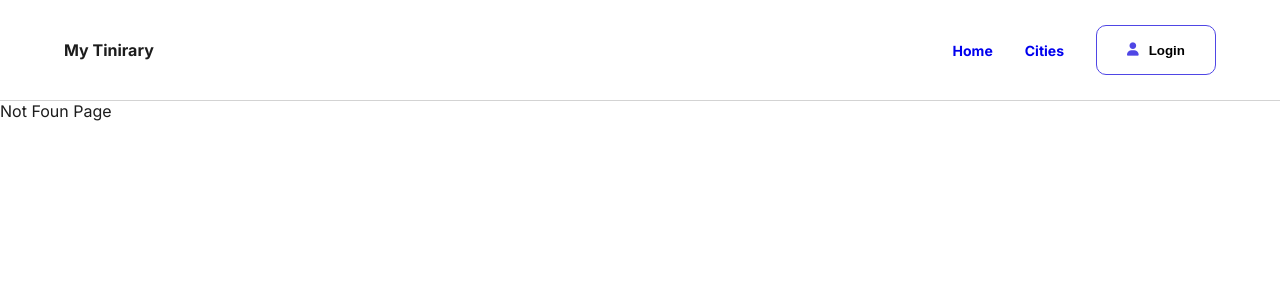
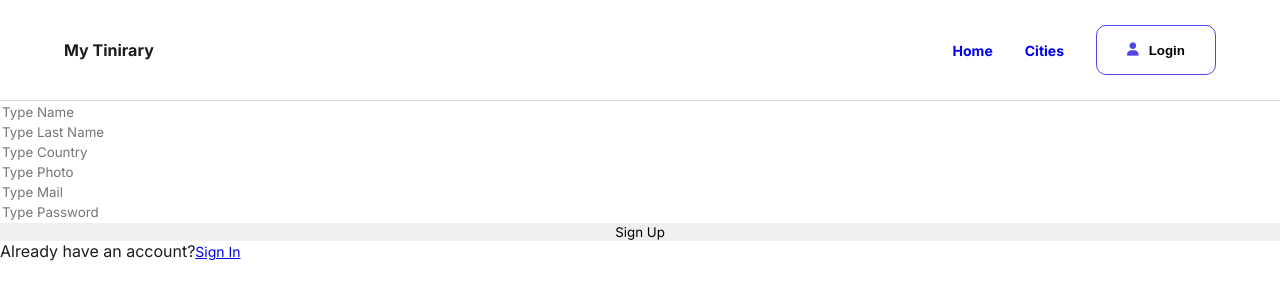
Before and after one commit to PatricioBalardini/mytinerary-balardini, a React (Vite) app: page /auth/signup in a window 1280 px wide. Shown: the top 300 px of the page. Built offline with nearby package versions, Linux system fonts and the light colour scheme.

Commit message:
feat: add forms (#9)

```diff
--- a/src/components/cards/card-cities.scss
+++ b/src/components/cards/card-cities.scss
@@ -1,6 +1,6 @@
 .card-cities {
-  width: 300px;
-  height: 320px;
+  width: 250px;
+  height: 250px;
   display: flex;
   flex-direction: column;
   position: relative;
--- a/src/components/seeker/seeker.scss
+++ b/src/components/seeker/seeker.scss
@@ -1,16 +1,50 @@
 .seeker {
   width: 100%;
-  height: fit-content;
+  height: 50px;
   display: flex;
-  flex-direction: column;
-  justify-content: space-between;
+  flex-wrap: wrap;
+  justify-content: center;
   align-items: center;
-  animation: reveal-input 500ms ease-in-out;
-  gap: 64px;
+
+  &-container {
+    width: 30%;
+    height: 70%;
+    display: flex;
+    border: none;
+    border-radius: 6px;
+    animation: reveal-input 500ms ease-in-out;
+
+    &:hover {
+      background: #d8d5ff;
+      transition: all 300ms ease-in-out;
+      color: #4f46e5;
+    }
+  }
+
+  &-input {
+    width: 100%;
+    border-radius: 6px;
+    //display: flex;
+    //justify-content: center;
+    //cursor: inherit;
+
+    &:hover {
+      background: #d8d5ff;
+      transition: all 300ms ease-in-out;
+      color: #4f46e5;
+    }
+  }
+
+  &-glass {
+    display: flex;
+    //justify-content: flex-end;
+    align-items: center;
+    padding: 2%;
+  }
 
   &-cards {
     display: flex;
-    justify-content: space-between;
+    justify-content: center;
     align-items: center;
     flex-wrap: wrap;
     gap: 16px;
@@ -30,20 +64,16 @@
 }
 
 input {
-  width: 20%;
-  height: 25px;
-  text-align: center;
-  border-radius: 6px;
-  //border: 0.5px solid #4f46e5;
-  border: none;
-  background: transparent;
-  transition: all 300ms ease-in-out;
-  cursor: inherit;
+  width: 100%;
+  outline: none;
+  border: 1px transparent;
 
-  &:hover {
-    background: #d8d5ff;
-    transition: all 300ms ease-in-out;
-    color: #4f46e5;
-    //border: 0.5px solid #4f46e5;
-  }
+  //display: flex;
+  //justify-content: center;
+  //transition: all 300ms ease-in-out;
+
 }
+
+i.fa-solid.fa-magnifying-glass {
+  color: #757575;
+}
--- a/src/pages/Cities.jsx
+++ b/src/pages/Cities.jsx
@@ -31,8 +31,13 @@ export default function Cities() {
 
   return (
     <div className="container">
+      {/* <div className="city-imgs">
+        <div></div>
+      </div> */}
       <div className="seeker">
+        <div className="seeker-container">
           <input
+            className="seeker-input"
             placeholder="Find your next destination..."
             value={search}
             type="text"
@@ -40,6 +45,8 @@ export default function Cities() {
             id="city-search"
             onChange={(e) => setSearch(e.target.value)}
           />
+          <i className="seeker-glass fa-solid fa-magnifying-glass"></i>
+        </div>
       </div>
       <div className="seeker-cards">
         {filteredCities.map((destiny) => (
--- /dev/null
+++ b/src/pages/FormSignIn.jsx
@@ -0,0 +1,39 @@
+import { useRef } from "react";
+import { Link } from "react-router-dom";
+
+export default function Form() {
+  const mail = useRef();
+  const password = useRef();
+
+  async function handleSignIn() {
+    let data = {
+      mail: mail.current.value,
+      password: password.current.value,
+    };
+    console.log(data);
+  }
+
+  return (
+    <form>
+      <input
+        ref={mail}
+        type="text"
+        name="mail"
+        id="mail"
+        placeholder="Type Mail"
+      ></input>
+      <input
+        ref={password}
+        type="password"
+        name="password"
+        id="password"
+        placeholder="Type Password"
+      ></input>
+      <input type="button" value="Sign In" onClick={handleSignIn}></input>
+      <p>
+        Don t you have an account?
+        <Link to="/auth/signup">Sign Up</Link>
+      </p>
+    </form>
+  );
+}
--- /dev/null
+++ b/src/pages/FormSignUp.jsx
@@ -0,0 +1,82 @@
+import { useRef } from "react";
+import axios from "axios";
+import apiUrl from "../apiUrl";
+import { Link } from "react-router-dom";
+
+export default function Form() {
+  const name = useRef();
+  const lastName = useRef();
+  const country = useRef();
+  const photo = useRef();
+  const mail = useRef();
+  const password = useRef();
+
+  async function handleSignUp() {
+    try {
+      let data = {
+        name: name.current.value,
+        lastName: lastName.current.value,
+        country: country.current.value,
+        photo: photo.current.value,
+        mail: mail.current.value,
+        password: password.current.value,
+      };
+      await axios.post(apiUrl + "users/signup", data);
+      console.log(data);
+    } catch (error) {
+      console.log(error);
+    }
+  }
+
+  return (
+    <form>
+      <input
+        ref={name}
+        type="text"
+        name="name"
+        id="name"
+        placeholder="Type Name"
+      ></input>
+      <input
+        ref={lastName}
+        type="text"
+        name="lastName"
+        id="lastName"
+        placeholder="Type Last Name"
+      ></input>
+      <input
+        ref={country}
+        type="text"
+        name="country"
+        id="country"
+        placeholder="Type Country"
+      ></input>
+      <input
+        ref={photo}
+        type="text"
+        name="photo"
+        id="photo"
+        placeholder="Type Photo"
+      ></input>
+      <input
+        ref={mail}
+        type="text"
+        name="mail"
+        id="mail"
+        placeholder="Type Mail"
+      ></input>
+      <input
+        ref={password}
+        type="password"
+        name="password"
+        id="password"
+        placeholder="Type Password"
+      ></input>
+      <input type="button" value="Sign Up" onClick={handleSignUp}></input>
+      <p>
+        Already have an account?
+        <Link to="/auth/signin">Sign In</Link>
+      </p>
+    </form>
+  );
+}
--- a/src/router.jsx
+++ b/src/router.jsx
@@ -7,6 +7,8 @@ import SignOut from "./pages/SignOut";
 import NotFounPage from "./pages/NotFounPage";
 import Login from "./pages/Login";
 import Cities from "./pages/Cities";
+import FormSignUp from "./pages/FormSignUp";
+import FormSignIn from "./pages/FormSignIn";
 
 const router = createBrowserRouter([
   {
@@ -21,6 +23,8 @@ const router = createBrowserRouter([
       { path: "/sign-in", element: <SignIn /> },
       { path: "/sign-out", element: <SignOut /> },
       { path: "/login", element: <Login /> },
+      { path: "/auth/signup", element: <FormSignUp /> },
+      { path: "/auth/signin", element: <FormSignIn /> },
       { path: "/*", element: <NotFounPage /> },
     ],
   },
```
Also changed, not shown: src/components/carousel-cities/CarouselCities.jsx (added, +28 -0 lines), src/components/carousel-cities/carousel-cities.scss (added). Lines whose indentation alone changed are shown as unchanged.
